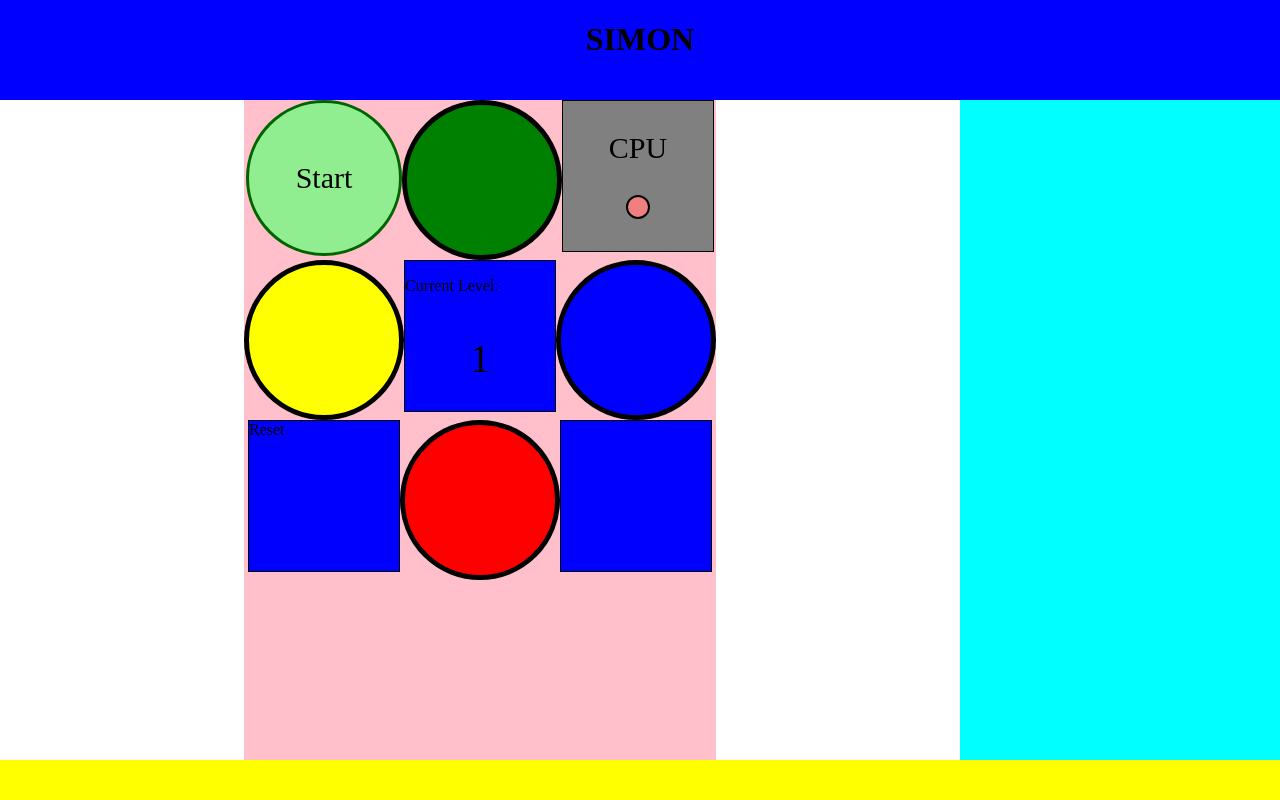
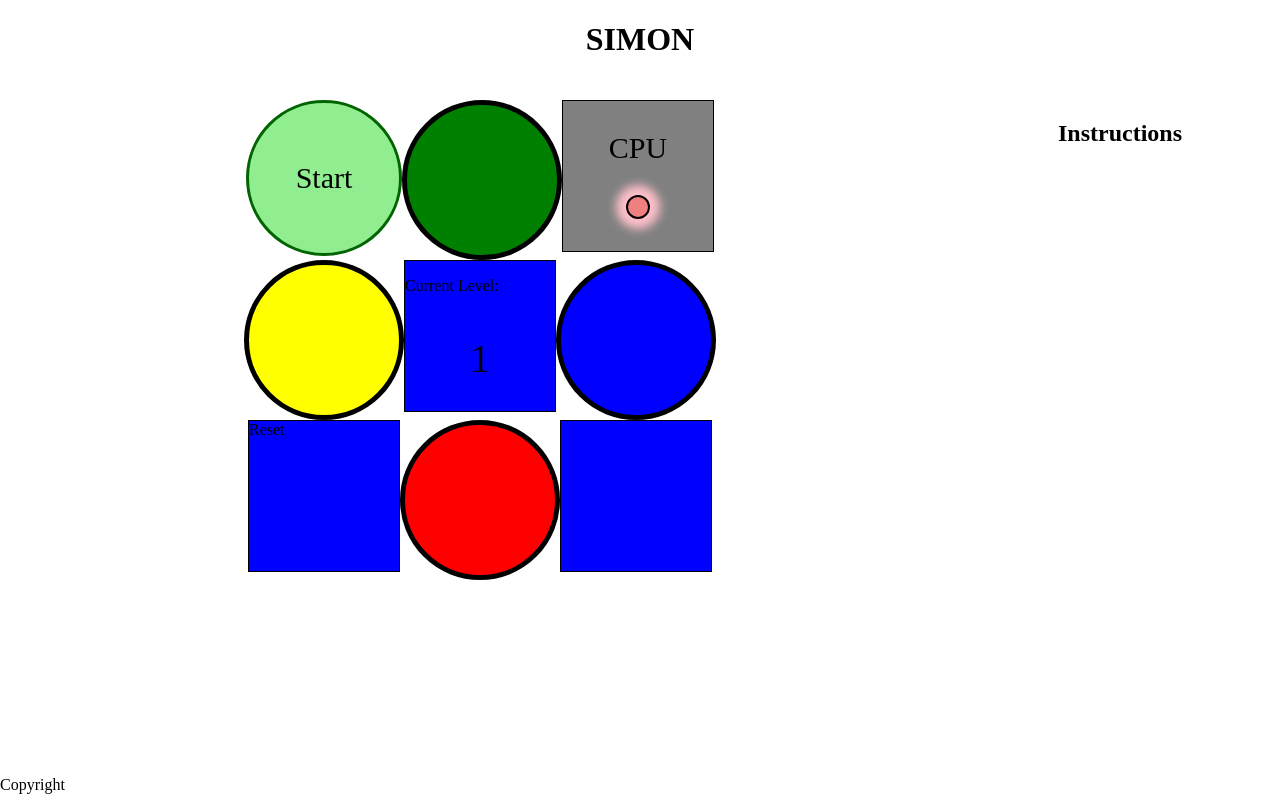
Before and after one commit to wsnjie/simon-game, a plain HTML site: page index.html in a window 1280 px wide. Both pictures are taken after a click on the element "Start". Drawn offline with nearby package versions, Linux system fonts and the light colour scheme.

Commit message:
Added glow to cpu button

```diff
--- a/index.html
+++ b/index.html
@@ -32,8 +32,12 @@
             <div class="rows row-2">
                 <div class="buttons button-4 simon-3"></div>
                 <div class="buttons button-5">
-                    <p>Current Level:</p>
-                    <p id="level">1</p>
+                    <div>
+                        <p>Current Level:</p>
+                    </div>
+                    <div>
+                        <p id="level">1</p>
+                    </div>
                 </div>
                 <div class="buttons button-6 simon-1"></div>
             </div>
@@ -45,10 +49,10 @@
         </div>
     </main>
     <aside>
-
+        <h1>Instructions</h1>
     </aside>
     <footer>
-
+        <p>Copyright</p>
     </footer>
 </body>
 
--- a/simon.js
+++ b/simon.js
@@ -125,9 +125,11 @@ const game = {
     cpuLight: function (check) {
         if (check === true) {
             $("#cpu").css("background-color", "lightcoral")
+            $("#cpu").css("box-shadow", "0px 0px 10px 10px pink")
             console.log("light on")
         } else if (check === false) {
             $("#cpu").css("background-color", "grey")
+            $("#cpu").css("box-shadow", "")
             console.log("light off")
         }
     }
--- a/style.css
+++ b/style.css
@@ -16,21 +16,17 @@ h1, h2{
     text-align: center;
 }
 header{
-    grid-area: header;
-    background-color: blue;
+    grid-area: header
 }
  main{
     grid-area: main;
-    background-color: pink;
     margin: 0 auto;
 }
  aside{
     grid-area: aside;
-    background-color: aqua;
 }
  footer{
     grid-area: footer;
-    background-color: yellow;
 }
 main{
 
@@ -113,4 +109,5 @@ border-radius: 50%;
     width: 20px;
     border: 2px solid black;
     border-radius: 50%;
+    box-shadow; 0px 0px;
 }
```
